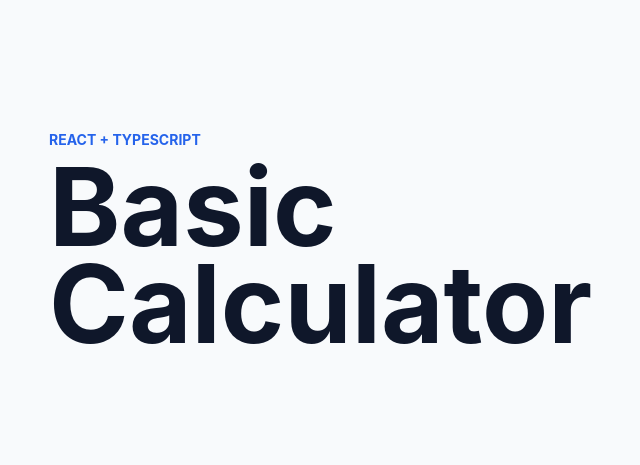
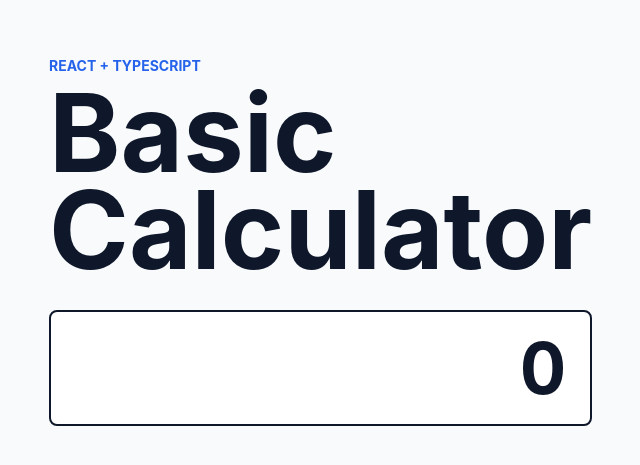
Before and after one commit to mtplayground/li-ying-1f95-basic-calculator, a React (Vite) app: page / in a window 1280 px wide. Shown: the part 159-624 px from the top of the page, without its empty margins (383-1023 px from the left). Built offline with nearby package versions, Linux system fonts and the light colour scheme.

Commit message:
feat: Build the display component

```diff
--- a/src/components/AppShell.tsx
+++ b/src/components/AppShell.tsx
@@ -1,4 +1,9 @@
+import { createInitialCalculatorState, formatDisplay } from '../engine';
+import { Display } from './Display';
+
 export function AppShell() {
+  const displayValue = formatDisplay(createInitialCalculatorState());
+
   return (
     <main className="app-shell bg-canvas text-ink" aria-labelledby="app-title">
       <section className="calculator-stage max-w-calculator gap-8">
@@ -8,6 +13,7 @@
             Basic Calculator
           </h1>
         </header>
+        <Display value={displayValue} />
       </section>
     </main>
   );
--- /dev/null
+++ b/src/components/Display.tsx
@@ -0,0 +1,49 @@
+export interface DisplayProps {
+  value: string;
+  label?: string;
+  isError?: boolean;
+}
+
+function getDisplayTextSize(value: string): string {
+  if (value.length > 16) {
+    return 'text-2xl';
+  }
+
+  if (value.length > 12) {
+    return 'text-3xl';
+  }
+
+  if (value.length > 8) {
+    return 'text-5xl';
+  }
+
+  return 'text-7xl';
+}
+
+export function Display({
+  value,
+  label = 'Calculator display',
+  isError = false,
+}: DisplayProps) {
+  const textSize = isError ? 'text-2xl' : getDisplayTextSize(value);
+  const textTone = isError ? 'text-button-clear-text' : 'text-ink';
+
+  return (
+    <section
+      aria-label={label}
+      className="calculator-display-token flex min-w-0 items-end justify-end overflow-hidden rounded-calculator"
+    >
+      <output
+        aria-live="polite"
+        className={[
+          'block w-full overflow-hidden text-ellipsis whitespace-nowrap text-right',
+          'font-display font-bold leading-none tracking-normal tabular-nums',
+          textSize,
+          textTone,
+        ].join(' ')}
+      >
+        {value}
+      </output>
+    </section>
+  );
+}
--- a/src/styles/index.css
+++ b/src/styles/index.css
@@ -64,7 +64,7 @@
   }
 
   .calculator-display-token {
-    @apply min-h-display-block border-2 border-surface-border bg-surface px-calc-pad py-5 text-right font-display text-display text-ink;
+    @apply min-h-display-block border-2 border-surface-border bg-surface px-calc-pad py-5 text-right font-display text-ink;
   }
 
   .calculator-button-token {
```
